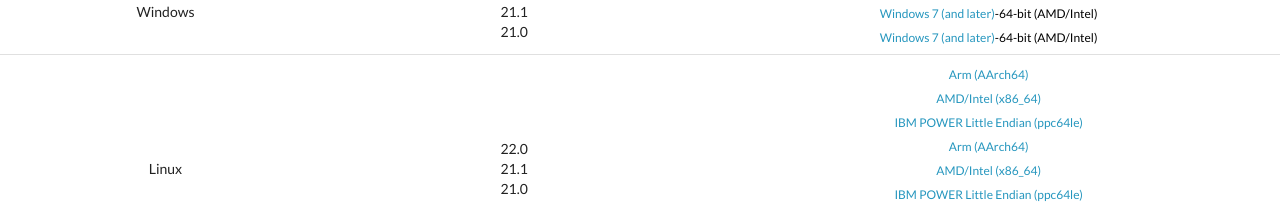
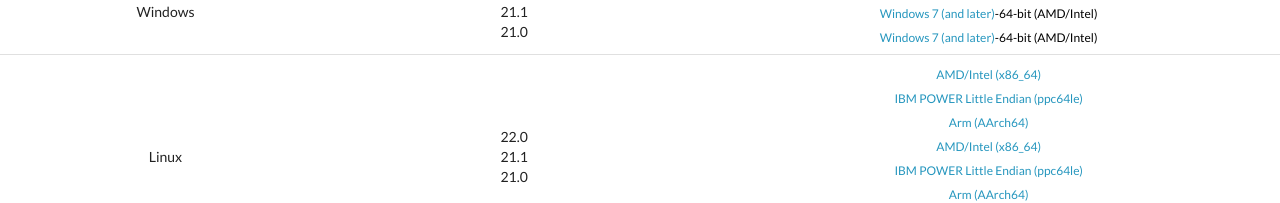
Before and after one commit to joscot-linaro/forge-website, a Next.js app in the folder forge-website/: page /downloadForge_OldVersion in a window 1280 px wide. Shown: the part 614-817 px from the top of the page. Built offline with nearby package versions, Linux system fonts and the light colour scheme.

Commit message:
Point at new locations

```diff
--- a/forge-website/content/JsonFiles/ForgePlatforms.json
+++ b/forge-website/content/JsonFiles/ForgePlatforms.json
@@ -29,7 +29,7 @@
        "bordercolor": "#f28630",
        "backcolor": "#fdf2e8",
        "icon": "/images/Perf_icon.png",
-       "link":"https://docs.linaroforge.com/" ,
+       "link":"https://docs.linaroforge.com/22.1.3/html/101136_arm-forge-user-guide/performance_reports/index.html" ,
        "width":"60px"
       }
 
--- a/forge-website/content/JsonFiles/licence-server-downloads.json
+++ b/forge-website/content/JsonFiles/licence-server-downloads.json
@@ -4,17 +4,17 @@
         "download": [
             {
                 "name": "Arm (AArch64)",
-                "link": "https://content.allinea.com/downloads/arm-licenceserver-22.1.3-linux-aarch64.tar",
+                "link": "https://downloads.linaroforge.com/22.1.3/arm-licenceserver-22.1.3-linux-aarch64.tar",
                 "checksum": "484cc07ffa1bb397d9e7aa213eee8a7d"
             },
             {
                 "name": "AMD/Intel (x86_64)",
-                "link": "https://content.allinea.com/downloads/arm-licenceserver-22.1.3-linux-x86_64.tar",
+                "link": "https://downloads.linaroforge.com/22.1.3/arm-licenceserver-22.1.3-linux-x86_64.tar",
                 "checksum": "05499f6b3c92e41e8ab4b4d61b7cef65"
             },
             {
                 "name": "IBM POWER Little Endian (ppc64le)",
-                "link": "https://content.allinea.com/downloads/arm-licenceserver-22.1.3-linux-ppc64le.tar",
+                "link": "https://downloads.linaroforge.com/22.1.3/arm-licenceserver-22.1.3-linux-ppc64le.tar",
                 "checksum": "b4b41b9e94d3a78269ed6a700f3f1129"
             }
         ]
--- a/forge-website/content/JsonFiles/previous_versions.json
+++ b/forge-website/content/JsonFiles/previous_versions.json
@@ -7,7 +7,7 @@
                 "packages": [
                     {
                         "label": "Mojave (10.14 and later)",
-                        "link": "https://content.allinea.com/downloads/arm-forge-client-22.0.4-macos-x86_64.dmg",
+                        "link": "https://downloads.linaroforge.com/22.0.4/arm-forge-client-22.0.4-macos-x86_64.dmg",
                         "suffix": "64-bit (Intel)"
                     }
                 ]
@@ -17,7 +17,7 @@
                 "packages": [
                     {
                         "label": "Mojave (10.14 and later)",
-                        "link": "https://content.allinea.com/downloads/arm-forge-client-21.1.3-macos-x86_64.dmg",
+                        "link": "https://downloads.linaroforge.com/21.1.3/arm-forge-client-21.1.3-macos-x86_64.dmg",
                         "suffix": "64-bit (Intel)"
                     }
                 ]
@@ -27,7 +27,7 @@
                 "packages": [
                     {
                         "label": "High Sierra (10.13 and later)",
-                        "link": "https://content.allinea.com/downloads/arm-forge-client-21.0.3-macos-x86_64.dmg",
+                        "link": "https://downloads.linaroforge.com/21.0.3/arm-forge-client-21.0.3-macos-x86_64.dmg",
                         "suffix": "64-bit (Intel)"
                     }
                 ]
@@ -42,7 +42,7 @@
                 "packages": [
                     {
                         "label": "Windows 7 (and later)",
-                        "link": "https://content.allinea.com/downloads/arm-forge-client-22.0.4-windows-x86_64.exe",
+                        "link": "https://downloads.linaroforge.com/22.0.4/arm-forge-client-22.0.4-windows-x86_64.exe",
                         "suffix": "64-bit (AMD/Intel)"
                     }
                 ]
@@ -52,7 +52,7 @@
                 "packages": [
                     {
                         "label": "Windows 7 (and later)",
-                        "link": "https://content.allinea.com/downloads/arm-forge-client-21.1.3-windows-x86_64.exe",
+                        "link": "https://downloads.linaroforge.com/21.1.3/arm-forge-client-21.1.3-windows-x86_64.exe",
                         "suffix": "64-bit (AMD/Intel)"
                     }
                 ]
@@ -62,7 +62,7 @@
                 "packages": [
                     {
                         "label": "Windows 7 (and later)",
-                        "link": "https://content.allinea.com/downloads/arm-forge-client-21.0.3-windows-x86_64.exe",
+                        "link": "https://downloads.linaroforge.com/21.0.3/arm-forge-client-21.0.3-windows-x86_64.exe",
                         "suffix": "64-bit (AMD/Intel)"
                     }
                 ]
@@ -76,18 +76,13 @@
                 "forge": "22.0",
                 "packages": [
                     {
-                        "label": "Arm (AArch64)",
-                        "link": "https://content.allinea.com/downloads/arm-forge-22.0.4-linux-aarch64.tar",
-                        "suffix": ""
-                    },
-                    {
                         "label": "AMD/Intel (x86_64)",
-                        "link": "https://content.allinea.com/downloads/arm-forge-22.0.4-linux-x86_64.tar",
+                        "link": "https://downloads.linaroforge.com/22.0.4/arm-forge-22.0.4-linux-x86_64.tar",
                         "suffix": ""
                     },
                     {
                         "label": "IBM POWER Little Endian (ppc64le)",
-                        "link": "https://content.allinea.com/downloads/arm-forge-22.0.4-linux-ppc64le.tar",
+                        "link": "https://downloads.linaroforge.com/22.0.4/arm-forge-22.0.4-linux-ppc64le.tar",
                         "suffix": ""
                     }
                 ]
@@ -97,17 +92,17 @@
                 "packages": [
                     {
                         "label": "Arm (AArch64)",
-                        "link": "https://content.allinea.com/downloads/arm-forge-21.1.3-linux-aarch64.tar",
+                        "link": "https://downloads.linaroforge.com/21.1.3/arm-forge-21.1.3-linux-aarch64.tar",
                         "suffix": ""
                     },
                     {
                         "label": "AMD/Intel (x86_64)",
-                        "link": "https://content.allinea.com/downloads/arm-forge-21.1.3-linux-x86_64.tar",
+                        "link": "https://downloads.linaroforge.com/21.1.3/arm-forge-21.1.3-linux-x86_64.tar",
                         "suffix": ""
                     },
                     {
                         "label": "IBM POWER Little Endian (ppc64le)",
-                        "link": "https://content.allinea.com/downloads/arm-forge-21.1.3-linux-ppc64le.tar",
+                        "link": "https://downloads.linaroforge.com/21.1.3/arm-forge-21.1.3-linux-ppc64le.tar",
                         "suffix": ""
                     }
                 ]
@@ -117,17 +112,17 @@
                 "packages": [
                     {
                         "label": "Arm (AArch64)",
-                        "link": "https://content.allinea.com/downloads/arm-forge-21.0.3-linux-aarch64.tar",
+                        "link": "https://downloads.linaroforge.com/21.0.3/arm-forge-21.0.3-linux-aarch64.tar",
                         "suffix": ""
                     },
                     {
                         "label": "AMD/Intel (x86_64)",
-                        "link": "https://content.allinea.com/downloads/arm-forge-21.0.3-linux-x86_64.tar",
+                        "link": "https://downloads.linaroforge.com/21.0.3/arm-forge-21.0.3-linux-x86_64.tar",
                         "suffix": ""
                     },
                     {
                         "label": "IBM POWER Little Endian (ppc64le)",
-                        "link": "https://content.allinea.com/downloads/arm-forge-21.0.3-linux-ppc64le.tar",
+                        "link": "https://downloads.linaroforge.com/21.0.3/arm-forge-21.0.3-linux-ppc64le.tar",
                         "suffix": ""
                     }
                 ]
--- a/forge-website/src/components/ArmForgeToolsLinks/index.tsx
+++ b/forge-website/src/components/ArmForgeToolsLinks/index.tsx
@@ -8,9 +8,9 @@
     <Grid  sx={{display:'flex',flexDirection:'column',borderRadius:0,borderColor:'white',ml:6,width:'100%',mt:4,mx:'auto',mb:2,p:3}}>
       <Typography variant="h5"  sx={{fontWeight:'600'}}>Getting started</Typography>
       <Typography variant="body1" sx={{mt:2,}}>See these topics about Linaro Forge tools.</Typography>
-      <Typography component='a' href='https://docs.linaroforge.com/' variant="body1" sx={{mt:2,color:'#23b1da',textDecoration:'none'}}>Get started with Linaro DDT</Typography>
-      <Typography component='a' href='https://docs.linaroforge.com/' variant="body1" sx={{color:'#23b1da',textDecoration:'none'}}>Get started with Linaro MAP</Typography>
-      <Typography component='a' href='https://docs.linaroforge.com/' variant="body1" sx={{color:'#23b1da',textDecoration:'none'}}>Get started with Linaro Performance Reports</Typography>
+      <Typography component='a' href='https://docs.linaroforge.com/22.1.3/html/101136_arm-forge-user-guide/ddt/get_started_ddt/index.html' variant="body1" sx={{mt:2,color:'#23b1da',textDecoration:'none'}}>Get started with Linaro DDT</Typography>
+      <Typography component='a' href='https://docs.linaroforge.com/22.1.3/html/101136_arm-forge-user-guide/map/get_started_map/index.html' variant="body1" sx={{color:'#23b1da',textDecoration:'none'}}>Get started with Linaro MAP</Typography>
+      <Typography component='a' href='https://docs.linaroforge.com/22.1.3/html/101136_arm-forge-user-guide/performance_reports/getting_started/index.html' variant="body1" sx={{color:'#23b1da',textDecoration:'none'}}>Get started with Linaro Performance Reports</Typography>
     </Grid>
   )
 }
--- a/forge-website/src/components/installForge/index.tsx
+++ b/forge-website/src/components/installForge/index.tsx
@@ -8,14 +8,14 @@
         <Grid  sx={{display:'flex',flexDirection:'column',borderRadius:0,borderColor:'white',ml:6,width:'100%',mt:4,mx:'auto',p:3}}>
         <Typography variant="h5"  sx={{mt:2,fontWeight:'600'}}>Install</Typography>
         <Typography variant="body1"  sx={{mt:2,}}>See instructions here for installing your Linaro Forge package download:</Typography>
-        <Typography variant="body1" component='a'  sx={{mt:2,textDecoration:'none'}} href='https://developer.arm.com/documentation/101136/22-1-3/Arm-Forge/Installing-Arm-Forge'><span style={{color:'#23b1da',textDecoration:'none !important'}}>How to install Linaro Forge</span></Typography>
+        <Typography variant="body1" component='a'  sx={{mt:2,textDecoration:'none'}} href='https://docs.linaroforge.com/22.1.3/html/101136_arm-forge-user-guide/arm_forge/installing/index.html'><span style={{color:'#23b1da',textDecoration:'none !important'}}>How to install Linaro Forge</span></Typography>
         <Typography variant="h6"  sx={{mt:2,}}>Licensing for new and trial users</Typography>
         <Typography variant="body1" sx={{mt:2,}}>You need a license to run these tools. Buy a license or request a trial license today. For more information, see the licensing
         information for Linaro Forge.</Typography>
         <Box>
         <Typography variant="body1"  sx={{mt:2,border:'2px solid #23b1da',p:2,}}>Note: If you have a floating license, you must also download and install Linaro Licence Server.
         If you are trialing the tools with an evaluation license, you do not need to install Linaro License Server.
-        For more information about your evaluation license, see <Typography component='a' href="https://developer.arm.com/documentation/102594/0100/Step-3--Set-up-your-trials-license" sx={{color:'#23b1da',textDecoration:'none !important'}}>how to setup your evaluation license.</Typography></Typography>
+        For more information about your evaluation license, see <Typography component='a' href="https://docs.linaroforge.com/22.1.3/html/101136_arm-forge-user-guide/arm_forge/licensing/workstation_evaluation_licenses.html" sx={{color:'#23b1da',textDecoration:'none !important'}}>how to setup your evaluation license.</Typography></Typography>
         </Box>
         </Grid>
   )
--- a/forge-website/src/pages/downloadForge/index.jsx
+++ b/forge-website/src/pages/downloadForge/index.jsx
@@ -14,7 +14,7 @@
 import { ThemeProvider,createTheme } from '@mui/material/styles';
 
 const DownloadForge = () => {
-  const buttonTitles=[{name:'Older versions of Linaro Forge',to:'/downloadForge_OldVersion'},{name:'Linaro License Server',to:'/licenseServer'},{name:'See Source code',to:'/openSource'},{name:'Supported platforms',to:'/'},{name:'User guide',to:'https://docs.linaroforge.com'}];
+  const buttonTitles=[{name:'Older versions of Linaro Forge',to:'/downloadForge_OldVersion'},{name:'Linaro License Server',to:'/licenseServer'},{name:'See Source code',to:'/openSource'},{name:'Supported platforms',to:'/'},{name:'User guide',to:'https://docs.linaroforge.com/22.1.3/html/101136_arm-forge-user-guide/index.html'}];
   const router = useRouter();
   const formtheme = createTheme({
     typography: {
```
Also changed, not shown: forge-website/content/JsonFiles/downloads.json (+5 -5 lines), forge-website/content/JsonFiles/open_source.json (+22 -22 lines).
